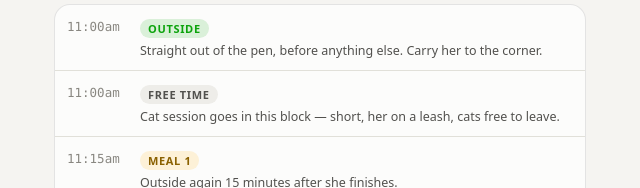
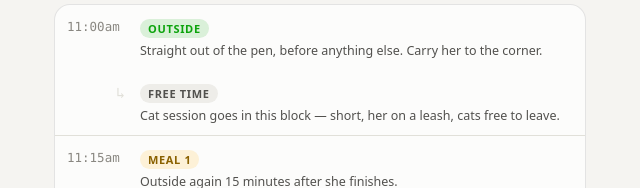
Before and after one commit to cookieLT/potat, a plain HTML site: page index.html in a window 1280 px wide. Shown: the part 556-744 px from the top of the page, 320-960 px from the left. Drawn offline with Linux system fonts and the light colour scheme.

Commit message:
consolidate same time slot events into one row

```diff
--- a/index.html
+++ b/index.html
@@ -117,6 +117,7 @@ main{padding:12px 14px 132px;max-width:560px;margin:0 auto}
 .cross .ck{font-size:11.5px;color:var(--muted);font-weight:600;letter-spacing:.02em}
 .cross .cv{font-size:17px;font-weight:700;margin-top:2px}
 .cross .cs{font-size:12.5px;color:var(--ink2);margin-top:3px;line-height:1.45}
+.tm2.cont{color:var(--line);font-size:15px;text-align:right;padding-right:4px}
 .tm2{font-family:ui-monospace,Menlo,Consolas,monospace;font-size:12.5px;color:var(--muted);
   min-width:62px;padding-top:3px;font-variant-numeric:tabular-nums}
 .tag{display:inline-block;font-size:11px;font-weight:700;letter-spacing:.06em;text-transform:uppercase;
@@ -248,7 +249,7 @@ nav button.on{color:var(--accent)}
 "use strict";
 /* ============================ storage ============================ */
 var KEY="potat.tracker.v1", OLDKEY="violet.tracker.v1";
-var BUILD="2026-08-28 · g";      // shown in Settings so we can tell builds apart
+var BUILD="2026-08-28 · h";      // shown in Settings so we can tell builds apart
 var BORN=new Date(2026,5,7);           // June 7, 2026
 var storageOK=true;
 try{localStorage.setItem("__t","1");localStorage.removeItem("__t");}catch(e){storageOK=false;}
@@ -498,7 +499,7 @@ function buildDay(a){
     slots.push(t);
     S.push({t:t,k:"free",lbl:"Free time",note:n<2?
       "Cat session goes in this block — short, her on a leash, cats free to leave.":
-      "Supervised. Let it run longer if she is settled and you are watching."});
+      "Supervised. Let it run longer if she is settled and you are watching.",cyc:t});
     S.push({t:t+C.free,k:"out",lbl:"Outside",note:"Then into the pen."});
     S.push({t:t+C.free+C.out,k:"nap",lbl:"Nap",note:rdur(C.nap)+" — this is sleep, not a time-out."});
     t+=cyc; n++;
@@ -553,7 +554,8 @@ function buildDay(a){
     note:"Small — or warm goat milk. §12 keeps this; the loop spec dropped it. It is what bridges the overnight gap."});
   S.push({t:close-15,k:"out",lbl:"Final trip outside",note:"Give her the full ten minutes. Grooming before this, not after."});
   S.push({t:close,k:"bed",lbl:"Tray in, pen closes",note:"Her bedtime is fixed whether or not you are still up."});
-  S.sort(function(x,y){return x.t-y.t || (x.k==="out"?-1:1);});
+  var RANK={out:0,meal:1,free:2,nap:3,pen:4,bed:5};
+  S.sort(function(x,y){return (x.t-y.t) || (RANK[x.k]-RANK[y.k]);});
 
   var lastMeal=meals[meals.length-1];
   var lastFeed=a.snack?close-45:lastMeal;
@@ -1203,10 +1205,15 @@ function renderDay(){
   v.appendChild(el("div","sec","The day"));
   var tl=el("div","tl");
   var d=new Date(),now=d.getHours()*60+d.getMinutes();
+  var prevT=null;
   out.steps.forEach(function(x){
     var r=el("div","ev");
     if(x.t%1440<=now)r.style.opacity=".45";
-    r.appendChild(el("div","tm2",rfmt(x.t)));
+    var same=(x.t===prevT);
+    var tc=el("div","tm2"+(same?" cont":""),same?"↳":rfmt(x.t));
+    r.appendChild(tc);
+    if(same)r.style.borderTop="0";
+    prevT=x.t;
     var mid=el("div","mid");
     var tag=el("span","tag k-"+x.k,x.lbl);
     mid.appendChild(tag);
```
